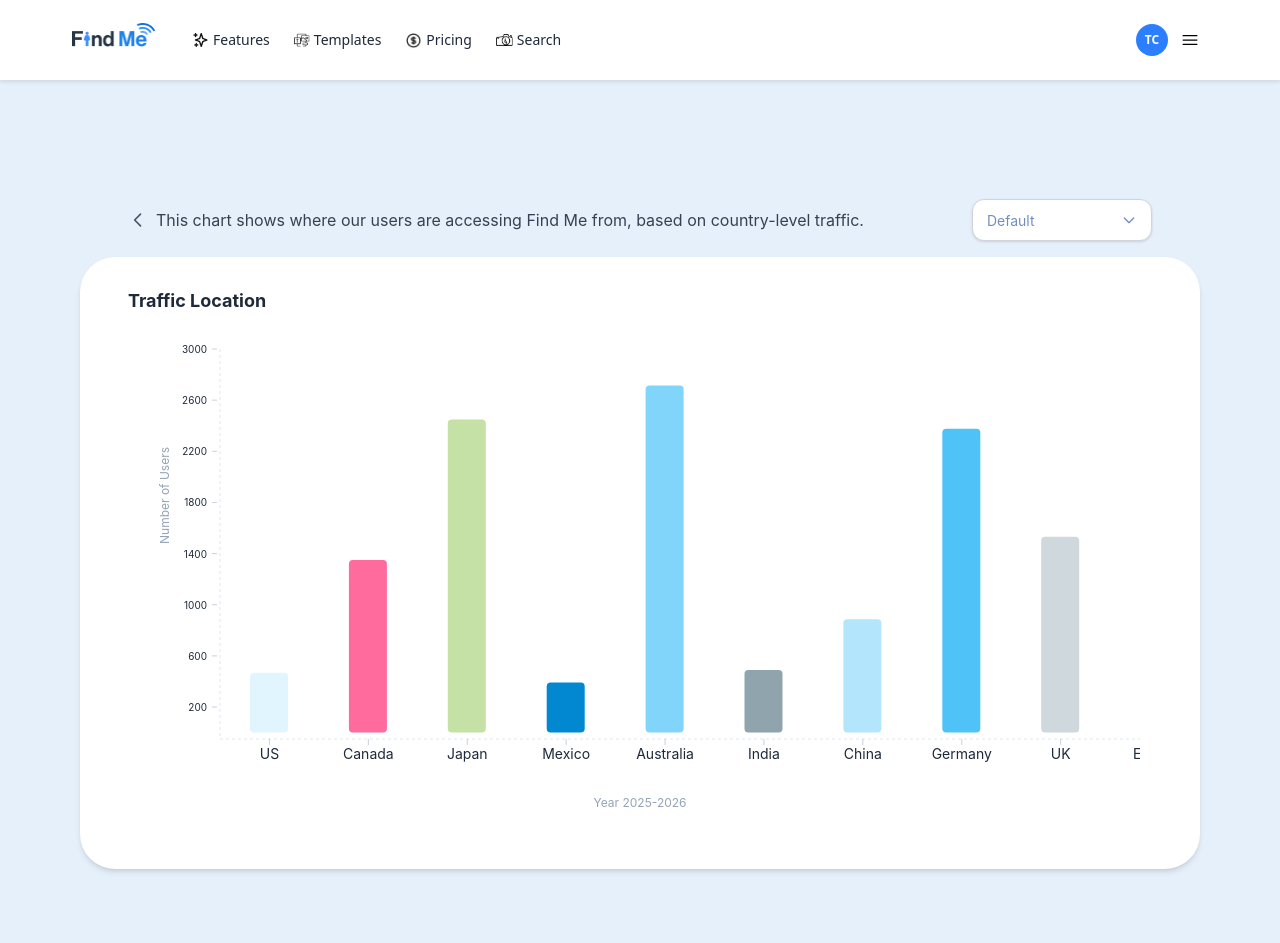
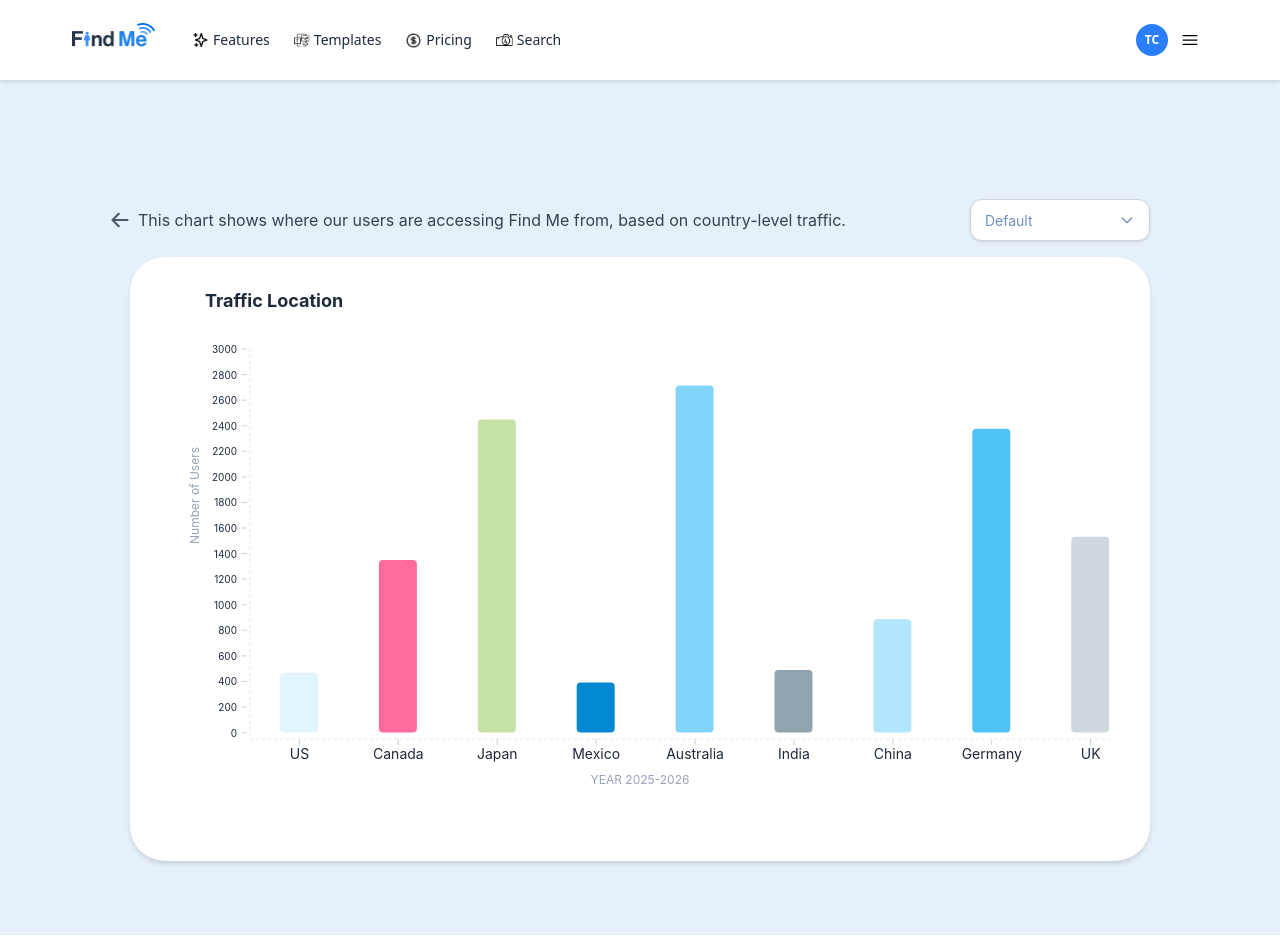
Before and after one commit to venkatesh2100/findme, a Next.js app: page /traffic-report in a window 1280 px wide. Built offline with nearby package versions, Linux system fonts and the light colour scheme.

Commit message:
feat: aligned the page with figma layout

```diff
--- a/src/app/globals.css
+++ b/src/app/globals.css
@@ -76,3 +76,43 @@ body {
   border: none !important;
   box-shadow: none !important;
 }
+
+/* Hide scrollbar navigation buttons - keep scrollbar visible */
+.hide-scrollbar-arrows::-webkit-scrollbar {
+  height: 8px;
+}
+
+.hide-scrollbar-arrows::-webkit-scrollbar-button {
+  display: none !important;
+  width: 0 !important;
+  height: 0 !important;
+}
+
+.hide-scrollbar-arrows::-webkit-scrollbar-button:start:decrement,
+.hide-scrollbar-arrows::-webkit-scrollbar-button:end:increment {
+  display: none !important;
+  width: 0 !important;
+  height: 0 !important;
+}
+
+.hide-scrollbar-arrows::-webkit-scrollbar-button:single-button,
+.hide-scrollbar-arrows::-webkit-scrollbar-button:double-button {
+  display: none !important;
+  width: 0 !important;
+  height: 0 !important;
+}
+
+/* Keep scrollbar track and thumb visible - match image appearance */
+.hide-scrollbar-arrows::-webkit-scrollbar-track {
+  background: transparent;
+  border: none;
+}
+
+.hide-scrollbar-arrows::-webkit-scrollbar-thumb {
+  background: #cbd5e1;
+  border-radius: 4px;
+}
+
+.hide-scrollbar-arrows::-webkit-scrollbar-thumb:hover {
+  background: #94a3b8;
+}
--- a/src/componets/admin/trafficReport.tsx
+++ b/src/componets/admin/trafficReport.tsx
@@ -195,31 +195,33 @@ export default function TrafficReport({ data }: { data?: { country: string; valu
   const chartContentWidth = Math.max(1000, trafficData.length * 100);
 
   return (
-    <div className="w-full max-w-7xl mx-auto px-4 sm:px-6 lg:px-8 xl:px-12">
+    <div className="w-full mx-auto px-4 sm:px-6 lg:px-8 xl:px-10" style={{ maxWidth: "1100px" }}>
       {/* Header */}
-      <div className="max-w-7xl mx-auto px-4 sm:px-6 lg:px-8 xl:px-12">
+      <div className="mx-auto px-4 sm:px-6 lg:px-8 xl:px-10" style={{ maxWidth: "1100px" }}>
         <div className="mb-4 flex flex-col sm:flex-row items-start sm:items-center justify-between gap-4">
-          <div className="flex items-center gap-2">
+          <div className="flex items-center gap-2" style={{ marginLeft: "-60px" }}>
             <button
               onClick={() => window.history.back()}
               className="text-gray-600 hover:text-gray-800 transition-colors"
             >
-              <svg className="w-5 h-5" fill="none" stroke="currentColor" viewBox="0 0 24 24">
-                <path strokeLinecap="round" strokeLinejoin="round" strokeWidth={2} d="M15 19l-7-7 7-7" />
+              <svg className="w-5 h-5" fill="none" stroke="currentColor" viewBox="0 0 24 24" strokeWidth={2.5}>
+                <path strokeLinecap="round" strokeLinejoin="round" d="M10.5 19.5L3 12m0 0l7.5-7.5M3 12h18" />
               </svg>
             </button>
             <p className="text-gray-700 text-sm lg:text-base" style={{ fontFamily: "Inter" }}>
               This chart shows where our users are accessing Find Me from, based on country-level traffic.
             </p>
           </div>
-          <CustomDropdown />
+          <div style={{ marginRight: "-40px" }}>
+            <CustomDropdown />
+          </div>
         </div>
       </div>
 
       {/* Chart Box */}
-      <div className="bg-white shadow-md rounded-[35px] max-w-7xl mx-auto px-4 sm:px-6 lg:px-8 xl:px-12 py-5 sm:py-6 lg:py-8">
+      <div className="bg-white shadow-md rounded-[35px] mx-auto px-4 sm:px-6 lg:px-8 xl:px-10 py-5 sm:py-6 lg:py-8" style={{ maxWidth: "1100px" }}>
         <div className="mb-4">
-          <h2 className="text-2xl font-bold text-gray-800" style={{ fontFamily: "Inter", fontSize: "18px" }}>
+          <h2 className="text-2xl font-bold text-gray-800" style={{ fontFamily: "Inter", fontSize: "18px", marginLeft: "35px" }}>
             Traffic Location
           </h2>
         </div>
@@ -228,16 +230,14 @@ export default function TrafficReport({ data }: { data?: { country: string; valu
         <div className="w-full lg:w-auto" style={{ position: "relative", maxWidth: `${containerWidth}px`, margin: "0 auto" }}>
           {/* Scrollable chart container */}
           <div
-            className="overflow-x-auto overflow-y-visible custom-scrollbar w-full lg:w-auto"
+            className="overflow-x-auto overflow-y-visible hide-scrollbar-arrows w-full lg:w-auto"
             style={{
               width: "100%",
               maxWidth: `${containerWidth}px`,
-              scrollbarWidth: "thin",
-              scrollbarColor: "#cbd5e1 #f1f5f9",
               maxHeight: "600px",
               outline: "none",
               border: "none",
-              paddingBottom: "8px",
+              paddingBottom: "0px",
             }}
             onMouseDown={(e) => e.preventDefault()}
             onFocus={(e) => e.target.blur()}
@@ -277,6 +277,8 @@ export default function TrafficReport({ data }: { data?: { country: string; valu
                       }}
                       domain={[-50, 3000]}
                       ticks={[0, 200, 400, 600, 800, 1000, 1200, 1400, 1600, 1800, 2000, 2200, 2400, 2600, 2800, 3000]}
+                      interval={0}
+                      allowDecimals={false}
                       tick={<CustomYAxisTick />}
                       axisLine={{ stroke: "#cbd5e1", strokeDasharray: "3 3", strokeOpacity: 0.6 }}
                       tickLine={false}
@@ -314,7 +316,7 @@ export default function TrafficReport({ data }: { data?: { country: string; valu
             className="w-full lg:w-auto"
             style={{
               position: "absolute",
-              bottom: "25px",
+              bottom: "40px",
               left: "50%",
               transform: "translateX(-50%)",
               width: "100%",
@@ -327,7 +329,7 @@ export default function TrafficReport({ data }: { data?: { country: string; valu
               zIndex: 10,
             }}
           >
-            <p>Year 2025-2026</p>
+            <p>YEAR 2025-2026</p>
           </div>
         </div>
       </div>
```
